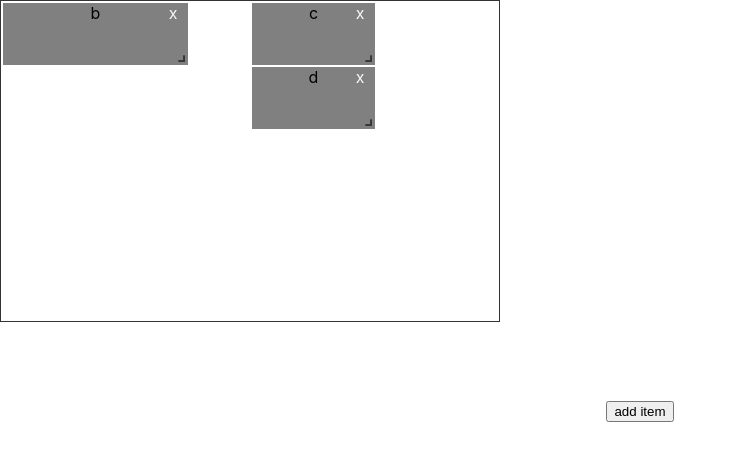
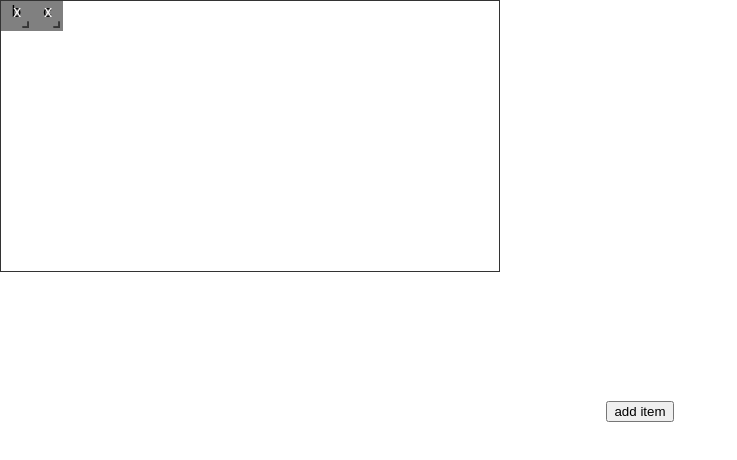
Before and after one commit to voduchau/Demo-react-grid-layout, a React (Create React App) app: page / in a window 1280 px wide. Shown: the top 460 px of the page, without its empty margins (0-737 px from the left). Built offline with nearby package versions, Linux system fonts and the light colour scheme.

Commit message:
grid 16:9

```diff
--- a/src/App.css
+++ b/src/App.css
@@ -41,7 +41,7 @@
 }
 .layout {
   border: 1px solid #333;
-  height: 320px;
+  height: 270px;
 }
 .remove {
   cursor: pointer;
--- a/src/App.js
+++ b/src/App.js
@@ -5,13 +5,27 @@ import "../node_modules/react-grid-layout/css/styles.css"
 import "../node_modules/react-resizable/css/styles.css";
 
 import GridLayout from 'react-grid-layout';
-const maxHeight = 10;
+const maxHeight = 9;
+const maxWidth = 16;
 function App() {
   const [check, setCheck] = useState(0)
   const layout = [
-    { i: 'b', x: 0, y: 0, w: 3, h: 2, isBounded: true },
-    { i: 'c', x: 4, y: 0, w: 2, h: 2, isBounded: true },
-    { i: 'd', x: 4, y: 0, w: 2, h: 2 },
+    { i: 'b', x: 0, y: 0, w: 1, h: 1, isBounded: true },
+    { i: 'c', x: 1, y: 0, w: 1, h: 1, isBounded: true },
+    // { i: 'd', x: 2, y: 0, w: 1, h: 1 },
+    // { i: 'e', x: 3, y: 0, w: 1, h: 1 },
+    // { i: 'f', x: 4, y: 0, w: 1, h: 1 },
+    // { i: 'g', x: 5, y: 0, w: 1, h: 1 },
+    // { i: 'h', x: 6, y: 0, w: 1, h: 1 },
+    // { i: 'i', x: 7, y: 0, w: 1, h: 1 },
+    // { i: 'j', x: 8, y: 0, w: 1, h: 1 },
+    // { i: 'q', x: 9, y: 0, w: 1, h: 1 },
+    // { i: 'k', x: 10, y: 0, w: 1, h: 1 },
+    // { i: 'l', x: 11, y: 0, w: 1, h: 1 },
+    // { i: 'm', x: 12, y: 0, w: 1, h: 1 },
+    // { i: 'n', x: 13, y: 0, w: 1, h: 1 },
+    // { i: 'o', x: 14, y: 0, w: 1, h: 1 },
+    // { i: 'p', x: 15, y: 0, w: 1, h: 1 },
   ];
   const [lay, setLay] = useState(layout);
 
@@ -24,67 +38,53 @@ function App() {
     if (!(layout[layout.length - 1]
       && Object.keys(layout[layout.length - 1]).length === 0 && layout[layout.length - 1].constructor === Object)) {
       const temp = [...layout];
-      let checkHeight = [];
-      for (let i = 0; i < layout.length; i++) {
-        checkHeight.push(layout[i].h + layout[i].y);
-      }
-      for (let i = 0; i < temp.length; i++) {
-        if (temp[i].h + temp[i].y > maxHeight) {
-          while (temp[i].h + temp[i].y > maxHeight) {
-            if(check >= 6){
-              temp.splice(i,1);
-              setCheck(0);
-              break;
-            }
-            if (temp[i].h > 1) {
-              --temp[i].h;
+      let check = 0;
+      const CalHeight = (layParam) => {
+        console.log(layParam[1],'layParam')
+        for(let i = 0; i < layParam.length; i++) {
+          if(layParam[i].y + layParam[i].h > maxHeight){
+            if(layParam[i].h > 1){
+              --layParam[i].h;
             }
             else {
-              let time = 0;
-              while(temp[i].h + temp[i].y > maxHeight){
-                let check1 = check;
-                if(check >= 6){
-                  temp.splice(i,1);
-                  setCheck(0);
-                  break;
-                }
-                if(temp[i].x === 7){
-                  ++check1;
-                  setCheck(++check1);
-                  temp[i].x = 0;
-                }
-                else {
-                  temp[i].x++;
-                }
-                --temp[i].y;
-                temp[i].w = 1;
-                time++;
+              if(layParam[i].x < 15){
+                console.log(layParam[i].x,'xx')
+                ++layParam[i].x;
+                layParam[i].y = 0;
               }
-              break;
+              else {
+                layParam.splice(i,1);
+              }
             }
+            CalHeight(layParam)
+          }
+          else if(i === layParam.length - 1){
+            return layParam;
+          }
+          else {
+            continue;
           }
         }
       }
-      setLay(temp)
+      const rs = CalHeight(temp);
+      setLay(CalHeight(temp))
     }
 
   }
-  useEffect(() => {
-    console.log(lay,'lay')
-  },[lay])
+
   return (
     <div className="App">
       <div className="device-1">
         <GridLayout
           className="layout"
           layout={lay}
-          cols={8}
+          cols={16}
           isBounded={true}
           rowHeight={30}
           autoSize={false}
           width={500}
-          height={320}
-          margin={[2, 2]}
+          height={270}
+          margin={[0,0]}
           isDroppable={true}
           onLayoutChange={onLayoutChange}
           onDrop={(layout, item, e) => {
@@ -126,9 +126,9 @@ function App() {
         <button
           onClick={() => {
             const temp = [...lay];
-            let number = (lay.length) % 8;
+            let number = (lay.length) % (maxWidth);
 
-            console.log((lay.length) % 8, 'check');
+            console.log((lay.length) % (maxWidth), 'check');
 
             const item = {
               i: Math.random().toString(),
```
